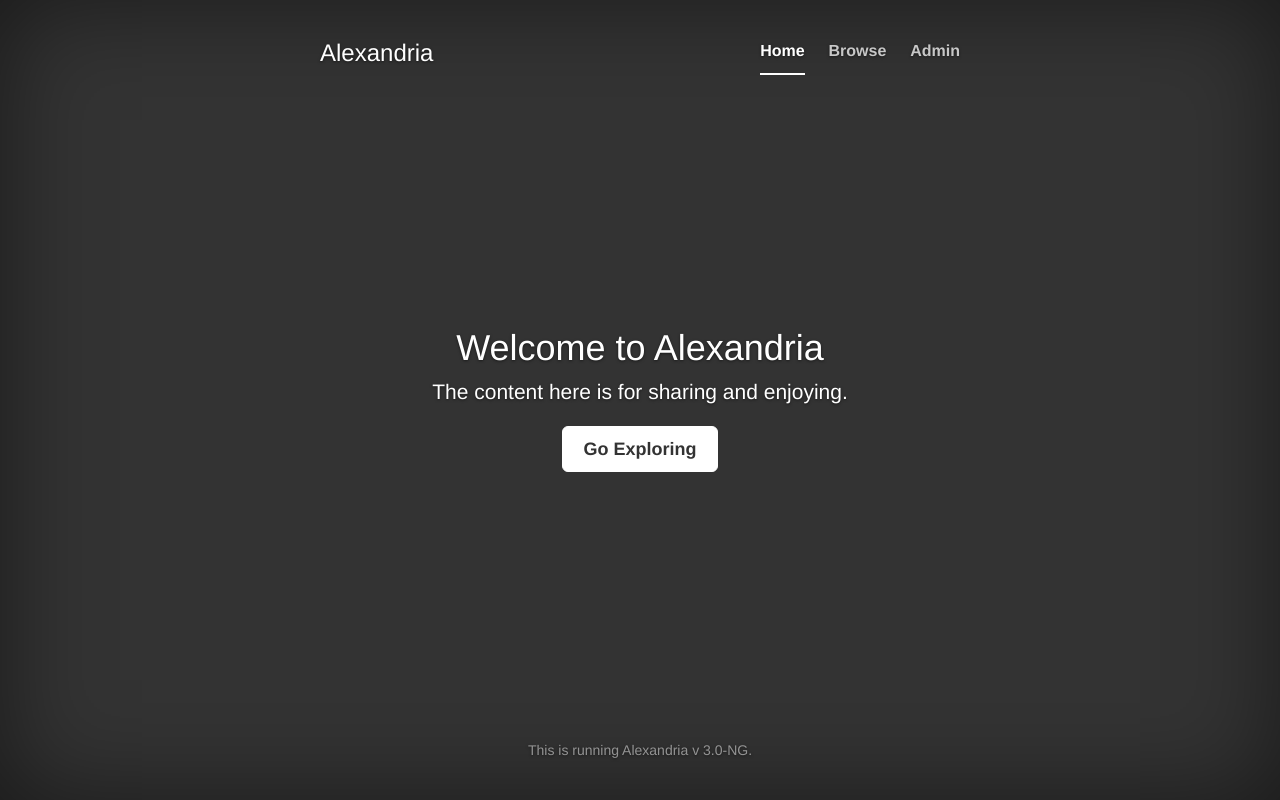
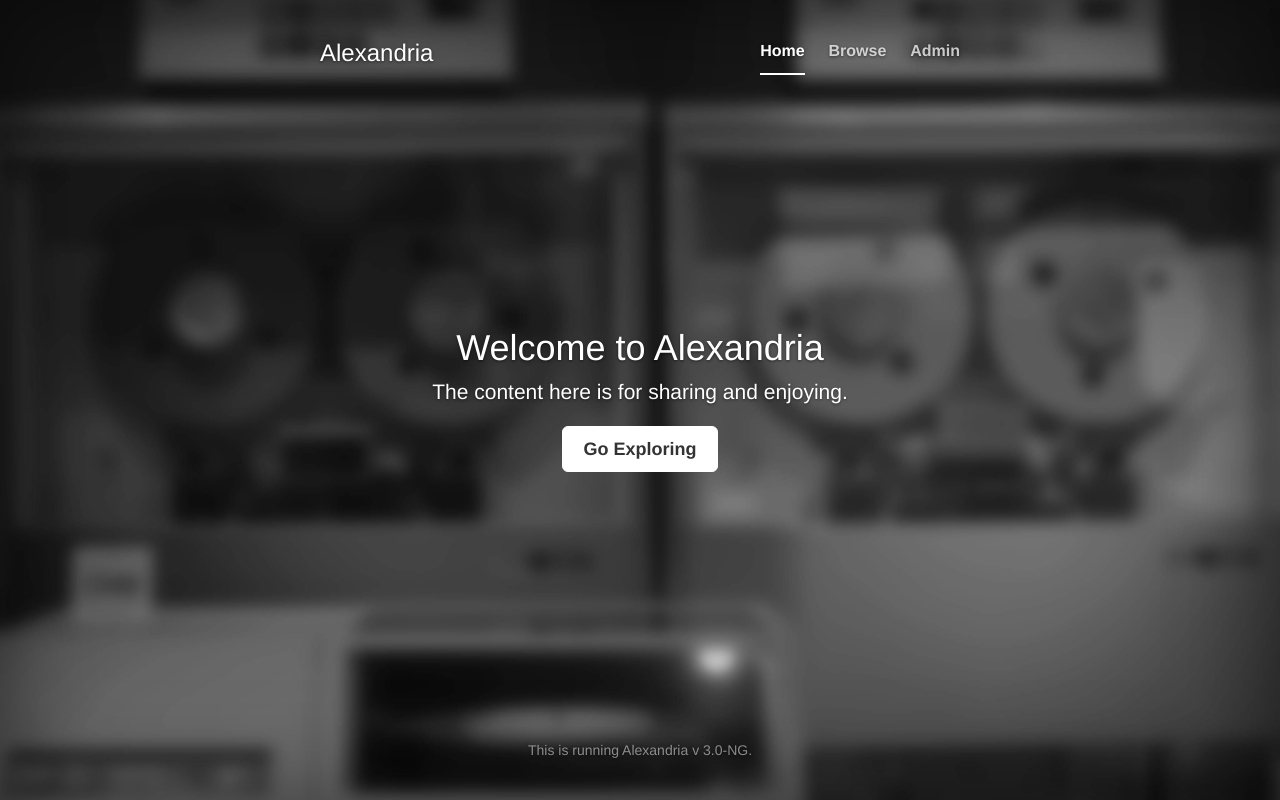
Before and after one commit to LibraryBox-Dev/alexandria, a Flask app: page / in a window 1280 px wide. Run offline with Flask 2, Linux system fonts and the light colour scheme; parts of the project's set-up code (start-up, migrations or seed data) failed here and were passed over; some libraries are stand-ins or nearby versions.

Commit message:
some frontpage enhancements.

```diff
--- a/LibServer/static/css/cover.css
+++ b/LibServer/static/css/cover.css
@@ -26,8 +26,15 @@ a:hover {
 
 html,
 body {
+  background: url(../cover_main.jpg) no-repeat center center fixed;
+  -moz-background-size: cover;
+  -webkit-background-size: cover;
+  -o-background-size: cover;
+  background-size: cover;
   height: 100%;
   background-color: #333;
+  text-align: center;
+  text-shadow: 0 1px 3px rgba(0,0,0,.5);
 }
 body {
   color: #fff;
```
Also changed, not shown: LibServer/static/cover_main.jpg (added).
